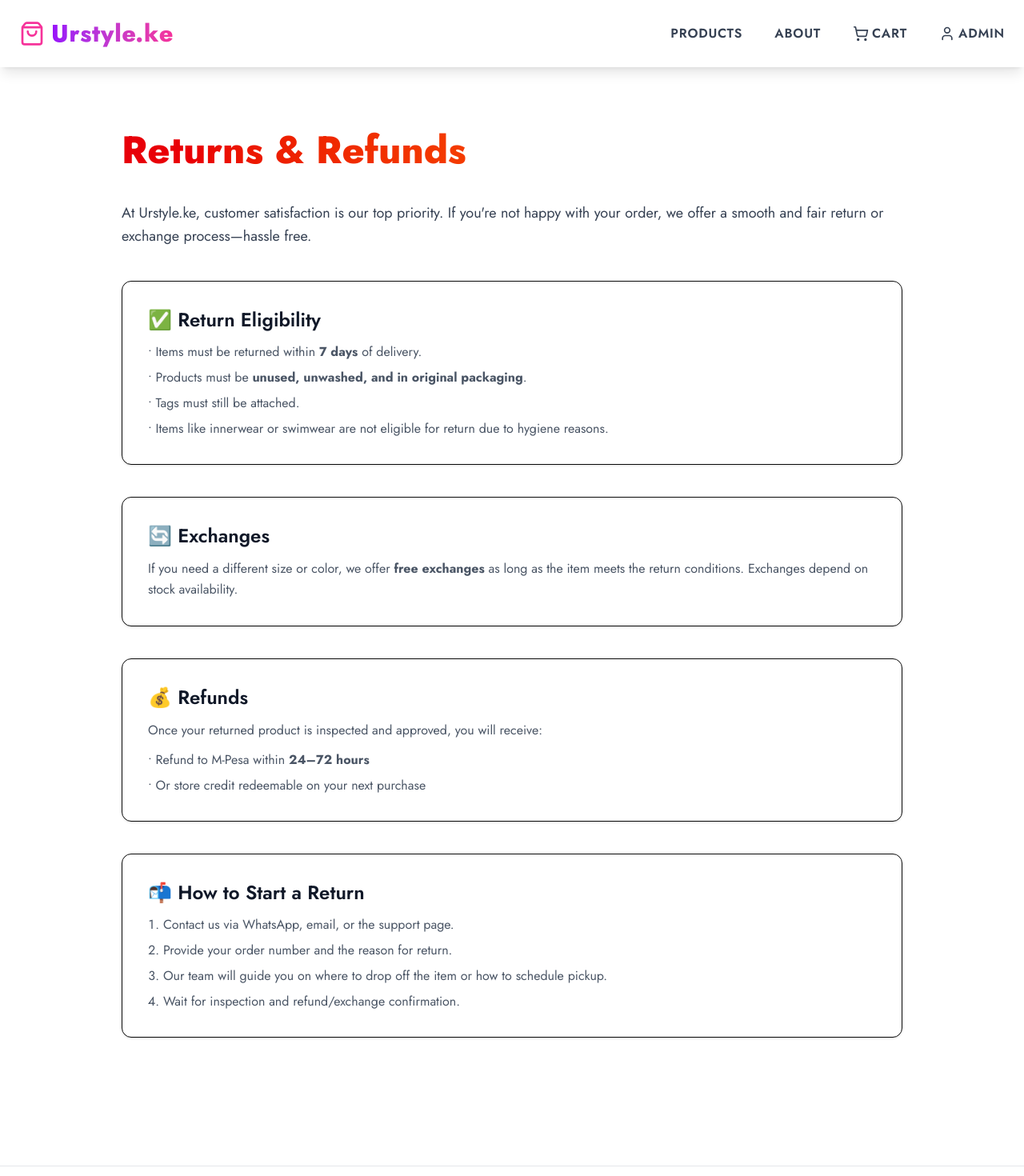
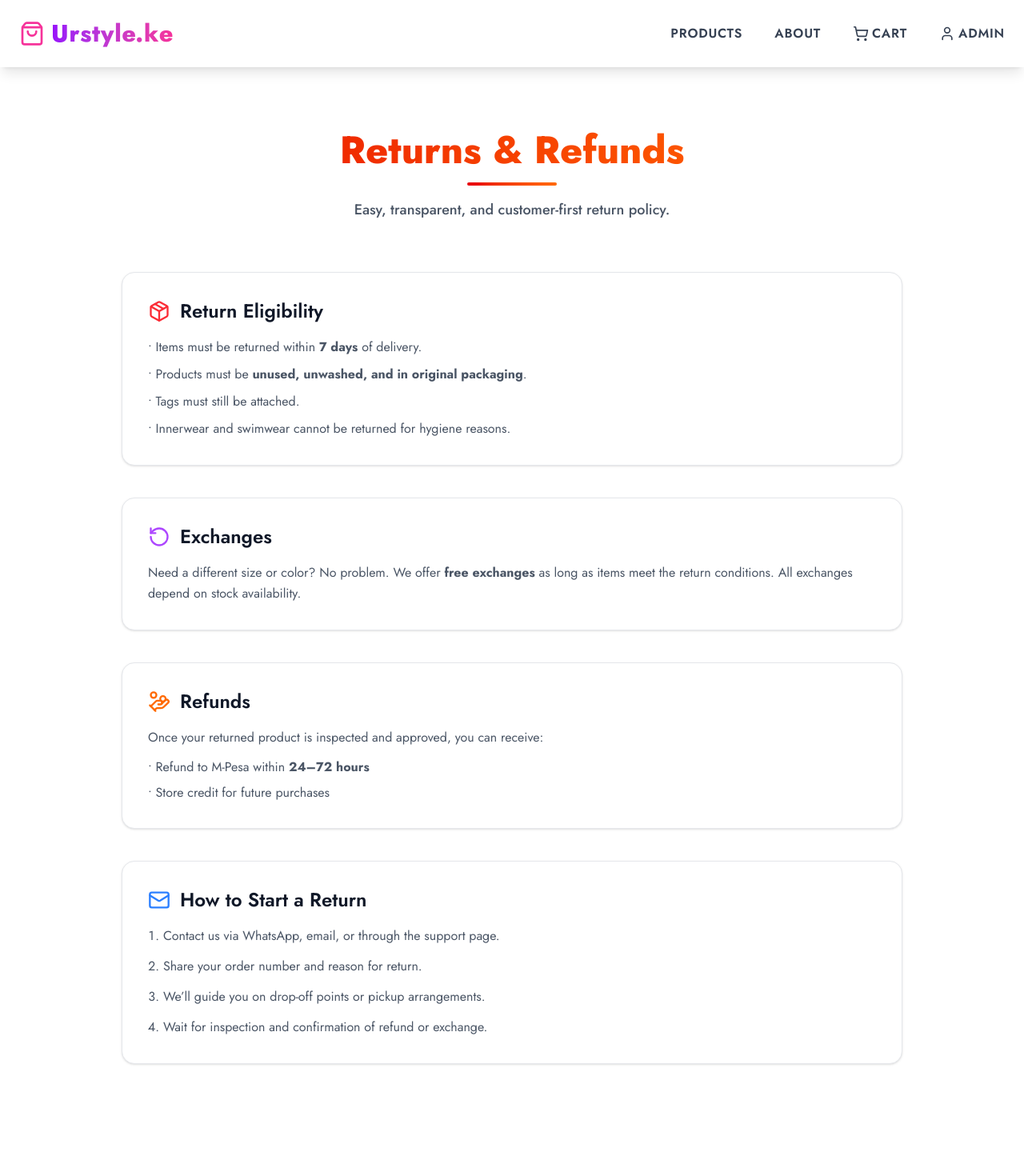
Before and after one commit to Griffinsshem/urstyle.ke, a Next.js app: page /support/returns in a window 1280 px wide. Shown: the top 1470 px of the page at 80% size. Built offline with nearby package versions, Linux system fonts and the light colour scheme.

Commit message:
feat(returns): Improved Returns & Refunds page UI

```diff
--- a/src/app/support/returns/page.js
+++ b/src/app/support/returns/page.js
@@ -1,68 +1,90 @@
+"use client";
+import { Package, RotateCcw, HandCoins, Mail } from "lucide-react";
+
 export default function ReturnsPage() {
   return (
     <div className="max-w-5xl mx-auto px-6 py-20">
-      <h1 className="text-5xl font-extrabold bg-gradient-to-r from-red-600 to-orange-500 bg-clip-text text-transparent mb-10">
+      {/* Header */}
+      <div className="text-center mb-16">
+        <h1 className="text-5xl font-extrabold bg-gradient-to-r from-red-600 to-orange-500 bg-clip-text text-transparent">
           Returns & Refunds
         </h1>
+        <div className="w-28 h-1 bg-gradient-to-r from-red-600 to-orange-500 mx-auto mt-4 rounded-full"></div>
 
-      <p className="text-gray-700 text-lg leading-relaxed mb-10">
-        At Urstyle.ke, customer satisfaction is our top priority. If you're not happy with your order,
-        we offer a smooth and fair return or exchange process—hassle free.
+        <p className="text-gray-600 mt-4 text-lg font-medium">
+          Easy, transparent, and customer-first return policy.
         </p>
+      </div>
 
       <div className="space-y-10">
+        {/* Return Eligibility */}
+        <div className="bg-white border border-gray-200 rounded-2xl p-8 shadow-sm hover:shadow-md hover:border-red-300 transition-all duration-200">
+          <div className="flex items-center gap-3 mb-4">
+            <Package className="w-7 h-7 text-red-500" />
+            <h2 className="text-2xl font-semibold text-gray-900">
+              Return Eligibility
+            </h2>
+          </div>
 
-        {/* Return Eligibility */}
-        <div className="bg-white border rounded-xl p-8 shadow-sm">
-          <h2 className="text-2xl font-semibold text-gray-900 mb-3">
-            ✅ Return Eligibility
-          </h2>
-          <ul className="text-gray-600 space-y-2">
+          <ul className="text-gray-600 space-y-2 leading-relaxed">
             <li>• Items must be returned within <strong>7 days</strong> of delivery.</li>
             <li>• Products must be <strong>unused, unwashed, and in original packaging</strong>.</li>
             <li>• Tags must still be attached.</li>
-            <li>• Items like innerwear or swimwear are not eligible for return due to hygiene reasons.</li>
+            <li>• Innerwear and swimwear cannot be returned for hygiene reasons.</li>
           </ul>
         </div>
 
         {/* Exchanges */}
-        <div className="bg-white border rounded-xl p-8 shadow-sm">
-          <h2 className="text-2xl font-semibold text-gray-900 mb-3">
-            🔄 Exchanges
+        <div className="bg-white border border-gray-200 rounded-2xl p-8 shadow-sm hover:shadow-md hover:border-purple-300 transition-all duration-200">
+          <div className="flex items-center gap-3 mb-4">
+            <RotateCcw className="w-7 h-7 text-purple-500" />
+            <h2 className="text-2xl font-semibold text-gray-900">
+              Exchanges
             </h2>
+          </div>
+
           <p className="text-gray-600 leading-relaxed">
-            If you need a different size or color, we offer <strong>free exchanges</strong> as long as
-            the item meets the return conditions. Exchanges depend on stock availability.
+            Need a different size or color? No problem. We offer
+            <strong> free exchanges</strong> as long as items meet the return conditions.
+            All exchanges depend on stock availability.
           </p>
         </div>
 
         {/* Refunds */}
-        <div className="bg-white border rounded-xl p-8 shadow-sm">
-          <h2 className="text-2xl font-semibold text-gray-900 mb-3">
-            💰 Refunds
+        <div className="bg-white border border-gray-200 rounded-2xl p-8 shadow-sm hover:shadow-md hover:border-orange-300 transition-all duration-200">
+          <div className="flex items-center gap-3 mb-4">
+            <HandCoins className="w-7 h-7 text-orange-500" />
+            <h2 className="text-2xl font-semibold text-gray-900">
+              Refunds
             </h2>
+          </div>
+
           <p className="text-gray-600 leading-relaxed mb-3">
-            Once your returned product is inspected and approved, you will receive:
+            Once your returned product is inspected and approved, you can receive:
           </p>
+
           <ul className="text-gray-600 space-y-2">
             <li>• Refund to M-Pesa within <strong>24–72 hours</strong></li>
-            <li>• Or store credit redeemable on your next purchase</li>
+            <li>• Store credit for future purchases</li>
           </ul>
         </div>
 
-        {/* Return Process */}
-        <div className="bg-white border rounded-xl p-8 shadow-sm">
-          <h2 className="text-2xl font-semibold text-gray-900 mb-3">
-            📬 How to Start a Return
+        {/* How to Return */}
+        <div className="bg-white border border-gray-200 rounded-2xl p-8 shadow-sm hover:shadow-md hover:border-blue-300 transition-all duration-200">
+          <div className="flex items-center gap-3 mb-4">
+            <Mail className="w-7 h-7 text-blue-500" />
+            <h2 className="text-2xl font-semibold text-gray-900">
+              How to Start a Return
             </h2>
-          <ol className="text-gray-600 list-decimal list-inside space-y-2">
-            <li>Contact us via WhatsApp, email, or the support page.</li>
-            <li>Provide your order number and the reason for return.</li>
-            <li>Our team will guide you on where to drop off the item or how to schedule pickup.</li>
-            <li>Wait for inspection and refund/exchange confirmation.</li>
+          </div>
+
+          <ol className="text-gray-600 list-decimal list-inside space-y-3 leading-relaxed">
+            <li>Contact us via WhatsApp, email, or through the support page.</li>
+            <li>Share your order number and reason for return.</li>
+            <li>We’ll guide you on drop-off points or pickup arrangements.</li>
+            <li>Wait for inspection and confirmation of refund or exchange.</li>
           </ol>
         </div>
-
       </div>
     </div>
   );
```
Lines whose indentation alone changed are shown as unchanged.
